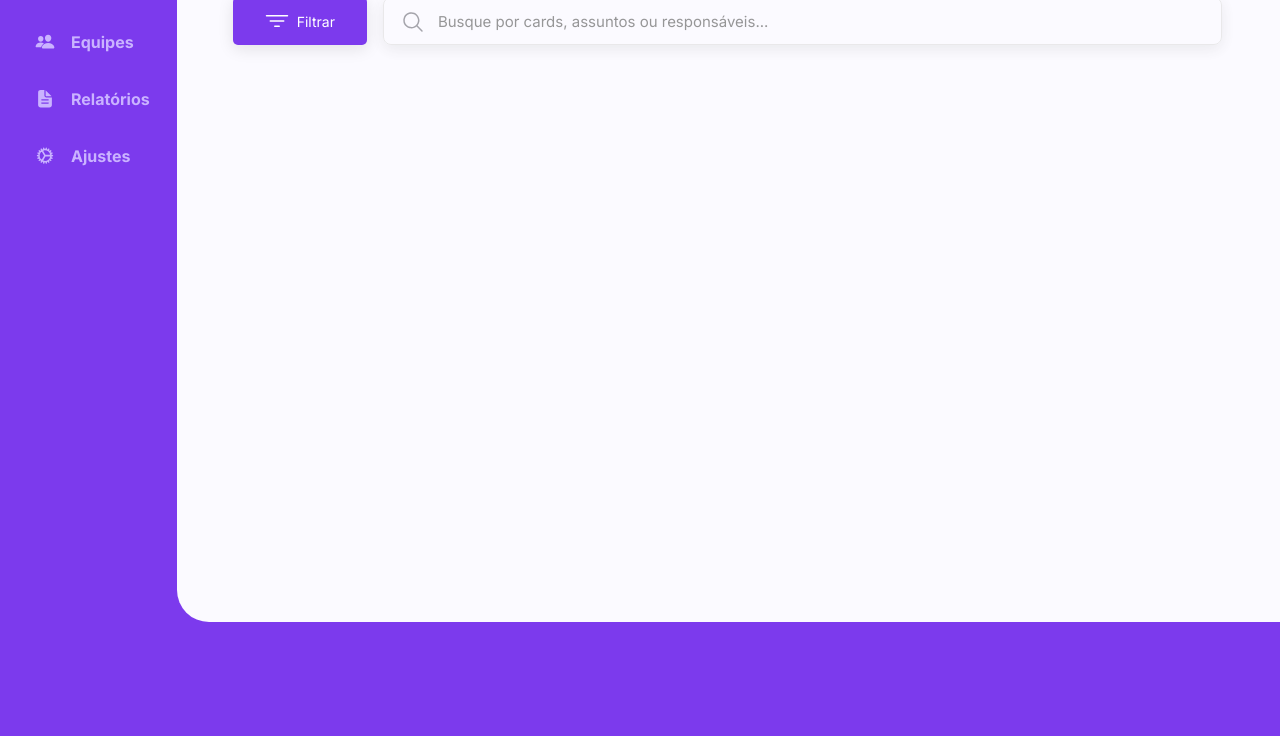
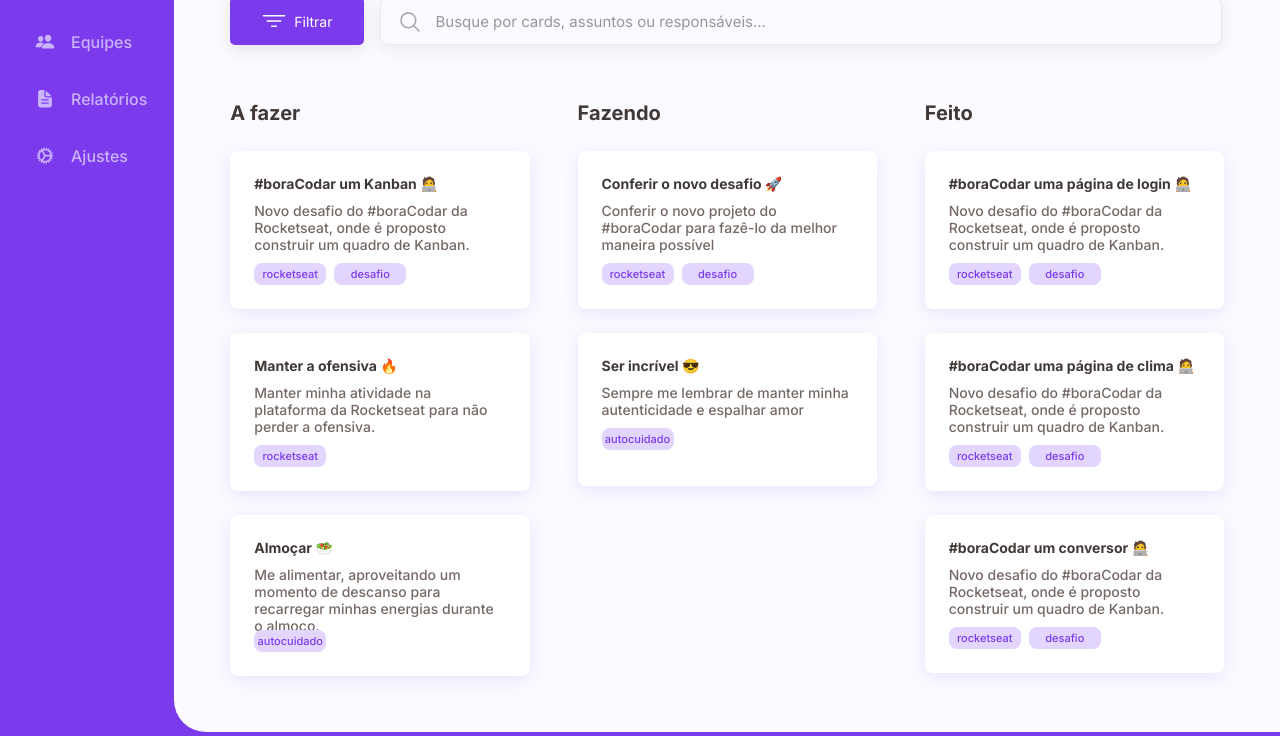
Before and after one commit to A1exLima/-boraCodar-desafio-12-Kanban, a website: page index.html in a window 1280 px wide. Shown: the part 174-910 px from the top of the page. Before the commit the page ends 800 px from the top, so only its background shows below. Drawn offline with Linux system fonts and the light colour scheme.

Commit message:
content to-do, doing and is it  done

```diff
--- a/index.html
+++ b/index.html
@@ -11,12 +11,13 @@
       type="image/svg"
     />
     <link
-      href="https://fonts.googleapis.com/css2?family=Inter:wght@400;700&display=swap"
+      href="https://fonts.googleapis.com/css2?family=Inter:wght@400;500;700&display=swap"
       rel="stylesheet"
     />
   </head>
   <body>
     <div class="app">
+      <header>
         <nav>
           <img
             class="logo-img"
@@ -129,9 +130,9 @@
             </li>
           </ul>
         </nav>
-
+      </header>
       <main class="inner">
-        <div class="content-title-image">
+        <section class="content-title-image">
           <h1>
             Meu Kanban
             <img src="./public/images/pencil.svg" alt="Icone Caneta" />
@@ -142,7 +143,7 @@
             src="./public/images/user.png"
             alt="Imagem Usuário"
           />
-        </div>
+        </section>
 
         <form action="" id="form-search">
           <button class="button-search" form="form-search" type="submit">
@@ -167,8 +168,19 @@
             >Busque por cards, assuntos ou responsáveis.</label
           >
           <div class="content-input">
-            <svg width="20" height="20" viewBox="0 0 20 20" fill="none" xmlns="http://www.w3.org/2000/svg">
-<path fill-rule="evenodd" clip-rule="evenodd" d="M3.85584 1.61739C5.19011 0.725854 6.75879 0.25 8.36351 0.25H8.36355C10.5154 0.250137 12.579 1.105 14.1005 2.62655C15.6221 4.14811 16.477 6.21174 16.4771 8.36355V8.36359C16.4771 9.96831 16.0012 11.537 15.1097 12.8713C14.9532 13.1054 14.7852 13.3305 14.6065 13.5459L19.5302 18.4697C19.8231 18.7626 19.8231 19.2374 19.5302 19.5303C19.2373 19.8232 18.7625 19.8232 18.4696 19.5303L13.5458 14.6065C12.9234 15.1232 12.2239 15.5467 11.4684 15.8596C9.98588 16.4737 8.35451 16.6344 6.78062 16.3213C5.20674 16.0082 3.76104 15.2355 2.62633 14.1008C1.49162 12.9661 0.718877 11.5204 0.405813 9.94648C0.0927477 8.37259 0.253424 6.74122 0.867523 5.25866C1.48162 3.77609 2.52156 2.50892 3.85584 1.61739ZM8.36346 1.75C7.05543 1.75001 5.77678 2.13789 4.68919 2.86459C3.60159 3.5913 2.75391 4.6242 2.25334 5.83268C1.75277 7.04116 1.6218 8.37093 1.87699 9.65384C2.13218 10.9368 2.76206 12.1152 3.68699 13.0401C4.61192 13.965 5.79035 14.5949 7.07326 14.8501C8.35617 15.1053 9.68594 14.9743 10.8944 14.4738C12.1029 13.9732 13.1358 13.1255 13.8625 12.0379C14.5892 10.9503 14.9771 9.67167 14.9771 8.36364M8.36351 1.75C10.1175 1.75012 11.7996 2.44695 13.0399 3.68721C14.2801 4.92748 14.977 6.6096 14.9771 8.36359" fill="#505059"/>
+            <svg
+              width="20"
+              height="20"
+              viewBox="0 0 20 20"
+              fill="none"
+              xmlns="http://www.w3.org/2000/svg"
+            >
+              <path
+                fill-rule="evenodd"
+                clip-rule="evenodd"
+                d="M3.85584 1.61739C5.19011 0.725854 6.75879 0.25 8.36351 0.25H8.36355C10.5154 0.250137 12.579 1.105 14.1005 2.62655C15.6221 4.14811 16.477 6.21174 16.4771 8.36355V8.36359C16.4771 9.96831 16.0012 11.537 15.1097 12.8713C14.9532 13.1054 14.7852 13.3305 14.6065 13.5459L19.5302 18.4697C19.8231 18.7626 19.8231 19.2374 19.5302 19.5303C19.2373 19.8232 18.7625 19.8232 18.4696 19.5303L13.5458 14.6065C12.9234 15.1232 12.2239 15.5467 11.4684 15.8596C9.98588 16.4737 8.35451 16.6344 6.78062 16.3213C5.20674 16.0082 3.76104 15.2355 2.62633 14.1008C1.49162 12.9661 0.718877 11.5204 0.405813 9.94648C0.0927477 8.37259 0.253424 6.74122 0.867523 5.25866C1.48162 3.77609 2.52156 2.50892 3.85584 1.61739ZM8.36346 1.75C7.05543 1.75001 5.77678 2.13789 4.68919 2.86459C3.60159 3.5913 2.75391 4.6242 2.25334 5.83268C1.75277 7.04116 1.6218 8.37093 1.87699 9.65384C2.13218 10.9368 2.76206 12.1152 3.68699 13.0401C4.61192 13.965 5.79035 14.5949 7.07326 14.8501C8.35617 15.1053 9.68594 14.9743 10.8944 14.4738C12.1029 13.9732 13.1358 13.1255 13.8625 12.0379C14.5892 10.9503 14.9771 9.67167 14.9771 8.36364M8.36351 1.75C10.1175 1.75012 11.7996 2.44695 13.0399 3.68721C14.2801 4.92748 14.977 6.6096 14.9771 8.36359"
+                fill="#505059"
+              />
             </svg>
 
             <input
@@ -179,10 +191,107 @@
               autocomplete="off"
             />
           </div>
-
         </form>
 
+        <div class="content-kanban">
+          <section class="to-do">
+            <h2>A fazer</h2>
+            <div class="card">
+              <h3>#boraCodar um Kanban 🧑‍💻</h3>
+              <p>
+                Novo desafio do #boraCodar da Rocketseat, onde é proposto
+                construir um quadro de Kanban.
+              </p>
+              <div class="tag-card">
+                <span>rocketseat</span>
+                <span>desafio</span>
+              </div>
+            </div>
+            <div class="card">
+              <h3>Manter a ofensiva 🔥</h3>
+              <p>
+                Manter minha atividade na plataforma da Rocketseat para não
+                perder a ofensiva.
+              </p>
+              <div class="tag-card">
+                <span>rocketseat</span>
+              </div>
+            </div>
 
+            <div class="card">
+              <h3>Almoçar 🥗</h3>
+              <p>
+                Me alimentar, aproveitando um momento de descanso para
+                recarregar minhas energias durante o almoço.
+              </p>
+              <div class="tag-card">
+                <span>autocuidado</span>
+              </div>
+            </div>
+          </section>
+
+          <section class="doing">
+            <h2>Fazendo</h2>
+            <div class="card">
+              <h3>Conferir o novo desafio 🚀</h3>
+              <p>
+                Conferir o novo projeto do #boraCodar para fazê-lo da melhor
+                maneira possível
+              </p>
+              <div class="tag-card">
+                <span>rocketseat</span>
+                <span>desafio</span>
+              </div>
+            </div>
+            <div class="card">
+              <h3>Ser incrível 😎</h3>
+              <p>
+                Sempre me lembrar de manter minha autenticidade e espalhar amor
+              </p>
+              <div class="tag-card">
+                <span>autocuidado</span>
+              </div>
+            </div>
+          </section>
+
+          <section class="done">
+            <h2>Feito</h2>
+            <div class="card">
+              <h3>#boraCodar uma página de login 🧑‍💻</h3>
+              <p>
+                Novo desafio do #boraCodar da Rocketseat, onde é proposto
+                construir um quadro de Kanban.
+              </p>
+              <div class="tag-card">
+                <span>rocketseat</span>
+                <span>desafio</span>
+              </div>
+            </div>
+            <div class="card">
+              <h3>#boraCodar uma página de clima 🧑‍💻</h3>
+              <p>
+                Novo desafio do #boraCodar da Rocketseat, onde é proposto
+                construir um quadro de Kanban.
+              </p>
+              <div class="tag-card">
+                <span>rocketseat</span>
+                <span>desafio</span>
+              </div>
+            </div>
+
+            <div class="card">
+              <h3>#boraCodar um conversor 🧑‍💻</h3>
+              <p>
+                Novo desafio do #boraCodar da Rocketseat, onde é proposto
+                construir um quadro de Kanban.
+              </p>
+              <div class="tag-card">
+                <span>rocketseat</span>
+                <span>desafio</span>
+              </div>
+            </div>
+          </section>
+        </div>
       </main>
     </div>
   </body>
--- a/public/styles/style.css
+++ b/public/styles/style.css
@@ -9,9 +9,13 @@
 
 :root {
   font-size: 62.5%;
+
   --bc-body: #7c3aed;
   --bc-main: #fbfaff;
   --bc-button-hover: #4c399f;
+  --bc-input: #e3e3e3;
+  --bc-card: #ffffff;
+  --bc-tag: #e2d6ff;
 
   --ff-nav-main: "Inter", sans-serif;
 
@@ -20,8 +24,9 @@
   --fc-titles-main: #403937;
   --fc-button: #ffffff;
   --fc-input: #403937f6;
+  --fc-card: #756966;
 
-  --bc-input: #e3e3e3;
+  --boxsh-color: #eae2fd;
 }
 /*-----------------------------------*/
 body {
@@ -57,9 +62,9 @@ nav ul li a svg {
   gap: 1.6rem;
   font-family: var(--ff-nav-main);
   font-size: 1.6rem;
-  font-weight: 700;
+  font-weight: 500;
   color: var(--fc-nav);
-  transition: all 850ms;
+  transition: all 950ms;
 }
 
 nav ul li a:hover,
@@ -140,11 +145,11 @@ form {
   border-width: 0;
 }
 
-.content-input{
+.content-input {
   width: 100%;
   position: relative;
 }
-.content-input svg{
+.content-input svg {
   position: absolute;
   top: 1.5rem;
   left: 2rem;
@@ -167,9 +172,71 @@ form {
   transition: all 550ms;
 }
 
-#input-search:focus-visible{
+#input-search:focus-visible {
   outline: 0;
   opacity: 1;
   border: 0.19rem solid var(--bc-body);
 }
 /*-----------------------------------*/
+.content-kanban {
+  padding: 0 3.2rem 3.2rem 3.2rem;
+  display: grid;
+  grid-template-columns: 1fr 1fr 1fr;
+}
+
+h2 {
+  width: 100%;
+  height: 7.4rem;
+  padding: 2.4rem;
+  font-family: var(--ff-nav-main);
+  font-weight: 700;
+  font-size: 2rem;
+  color: var(--fc-titles-main);
+}
+
+.card {
+  margin: 0 2.4rem 2.4rem 2.4rem;
+  min-width: 26.7rem;
+  min-height: 15.3rem;
+  background: var(--bc-card);
+  box-shadow: 0 0.4rem 1.6rem var(--boxsh-color);
+  border-radius: 0.8rem;
+  padding: 2.4rem;
+}
+
+.card h3 {
+  font-family: var(--ff-nav-main);
+  font-weight: 700;
+  font-size: 1.4rem;
+  color: var(--fc-titles-main);
+  padding-bottom: 1rem;
+}
+
+.card p {
+  font-family: var(--ff-nav-main);
+  font-weight: 500;
+  font-size: 1.4rem;
+  color: var(--fc-card);
+  max-width: 100%;
+  max-height: 5.4rem;
+  margin-bottom: 1rem;
+}
+
+.tag-card {
+  display: flex;
+  gap: 0.8rem;
+}
+
+.card span {
+  width: 7.2rem;
+  height: 2.2rem;
+  padding: .4rem .8rem;
+  background: var(--bc-tag);
+  border-radius: .8rem;
+  display: flex;
+  justify-content: center;
+  font-family: var(--ff-nav-main);
+  font-weight: 500;
+  font-size: 1.1rem;
+  color: var(--bc-body);
+}
```
Lines whose indentation alone changed are shown as unchanged.
